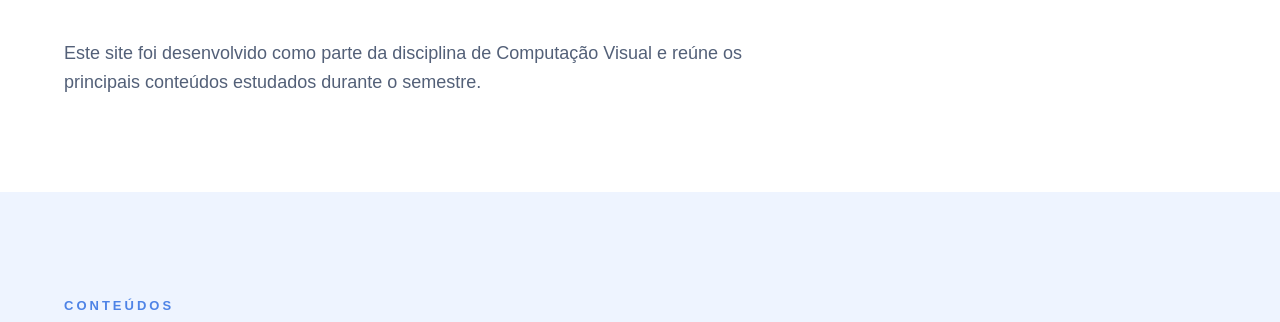
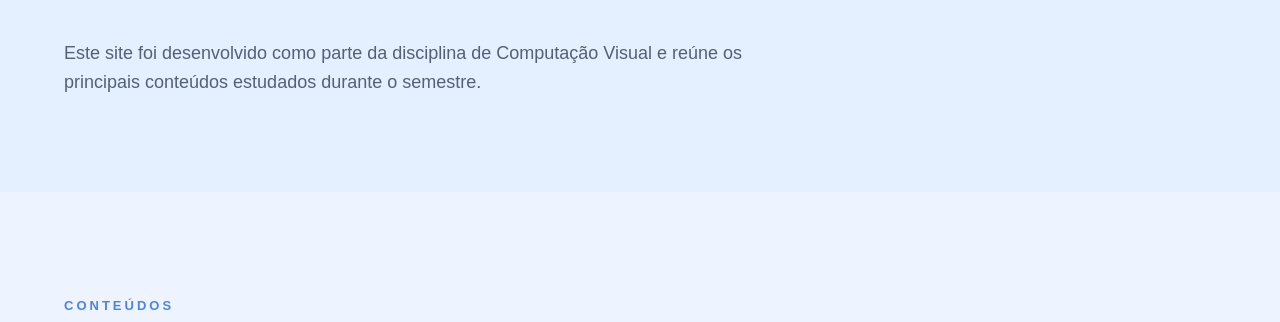
Before and after one commit to BeatrizBarbosa44/computacao-visual, a plain HTML site: page index.html in a window 1280 px wide. Shown: the part 312-634 px from the top of the page. Drawn offline with Linux system fonts and the light colour scheme.

Commit message:
Update style.css

```diff
--- a/style.css
+++ b/style.css
@@ -152,7 +152,7 @@ nav a:hover {
 /* SOBRE */
 
 .sobre {
-    background-color: white;
+    background-color: #e4efff;
     padding: 95px 0;
 }
 
```
